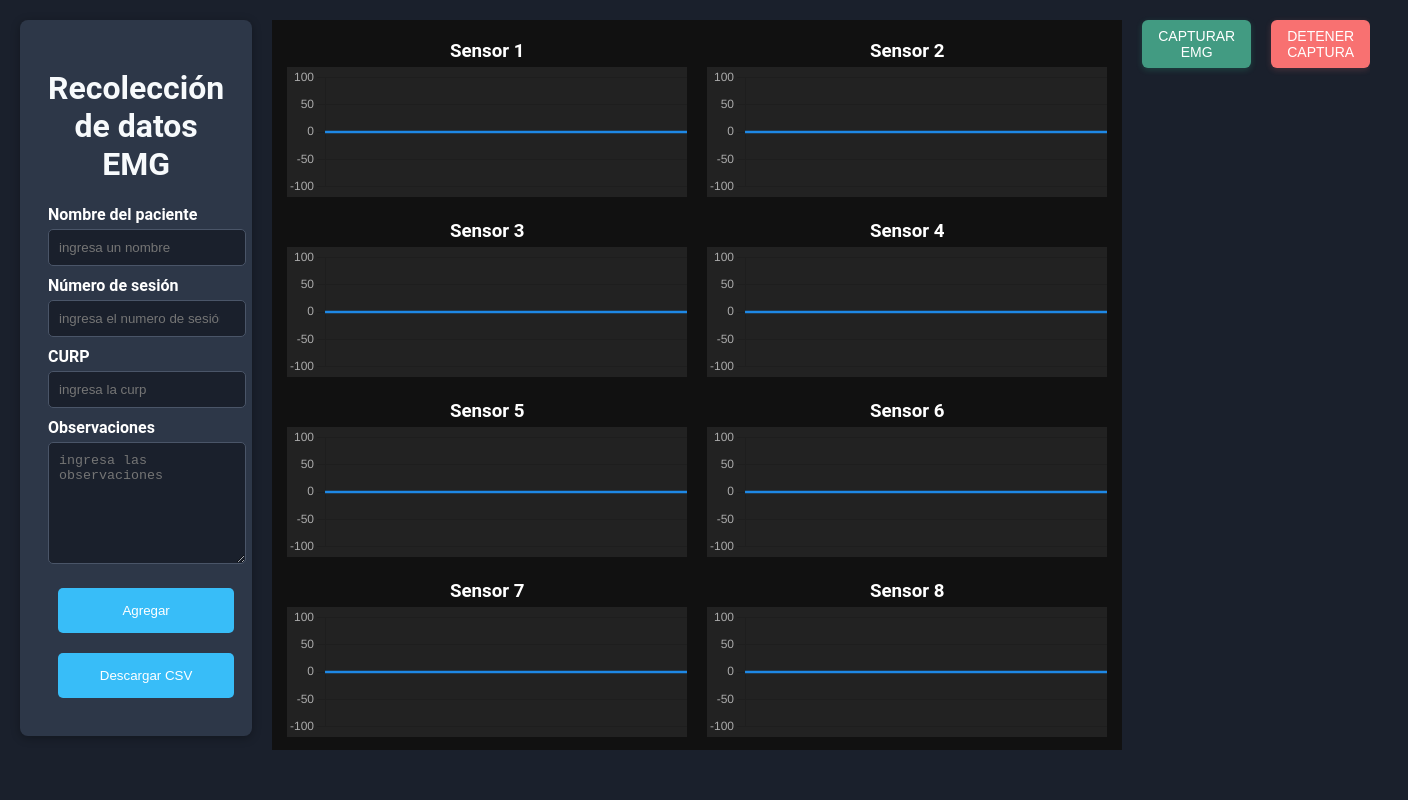
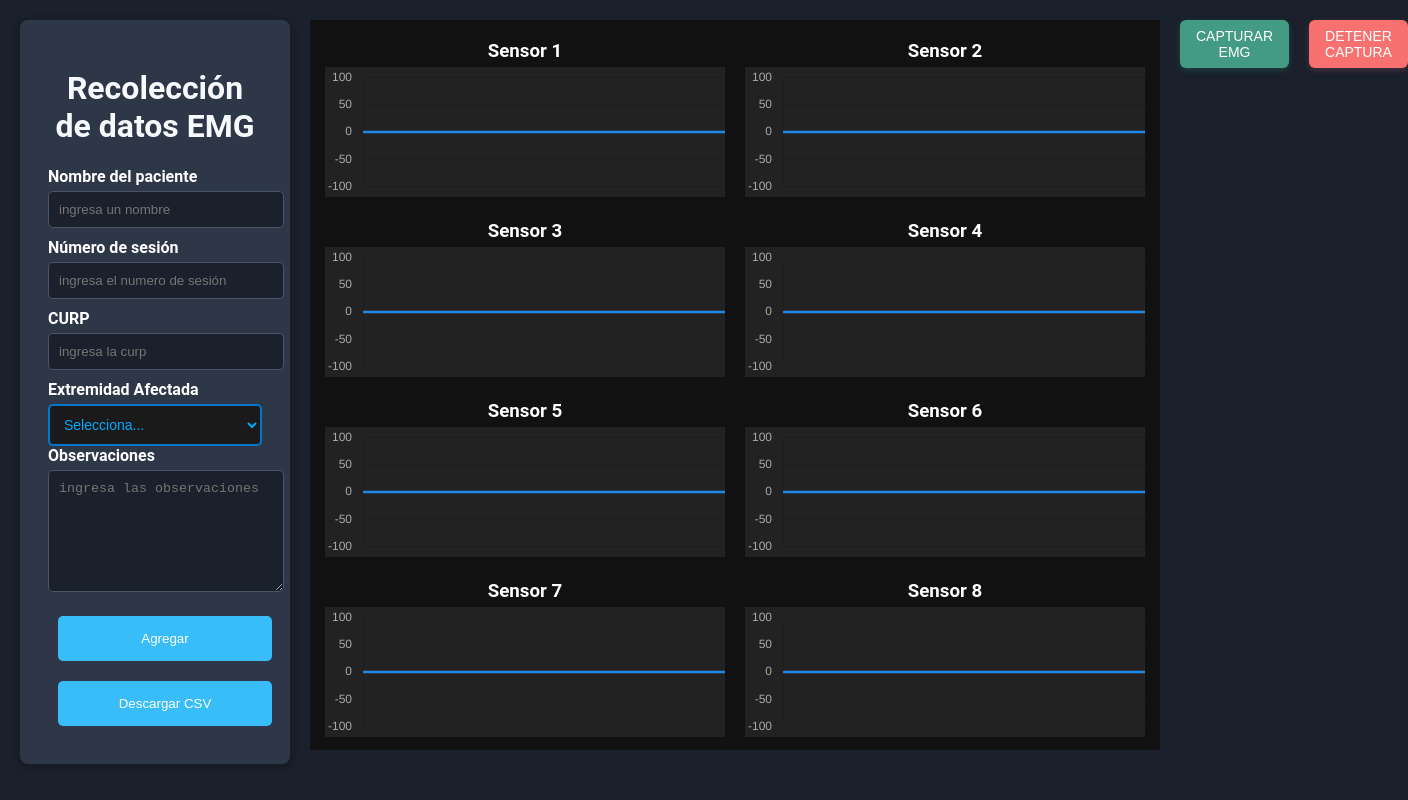
Before and after one commit to Kevin-K01/APP_RecDatosEMG, a React (Vite) app: page / in a window 1280 px wide. Shown: the whole page, 1408 px wide, since content can reach past the window. Built offline with nearby package versions, Linux system fonts and the light colour scheme; no server answers.

Commit message:
se agrego la opcion de extremidad afectada

```diff
--- a/src/assets/Componentes/DatosUser.jsx
+++ b/src/assets/Componentes/DatosUser.jsx
@@ -6,6 +6,7 @@ const DatosUser = () => {
     nombre: "",
     sesion: "",
     curp: "",
+    Extremidad_Afectada: "",
     observaciones: "",
   });
 
@@ -27,12 +28,12 @@ const DatosUser = () => {
     e.preventDefault();
     console.log("Formulario enviado: ", formData);
     // Verificar que los campos no estén vacíos antes de agregar los datos
-    if (formData.nombre && formData.sesion && formData.observaciones &&formData.curp) {
+    if (formData.nombre && formData.sesion && formData.Extremidad_Afectada && formData.observaciones &&formData.curp) {
         // Agregar los datos al estado y al localStorage solo si todos los campos están completos
         const newData = [...allData, formData];
         setAllData(newData);
         localStorage.setItem("formData", JSON.stringify(newData));
-        setFormData({ nombre: "", sesion: "", curp:"",  observaciones: ""}); // Limpiar el formulario
+        setFormData({ nombre: "", sesion: "", curp:"", Extremidad_Afectada:"",  observaciones: ""}); // Limpiar el formulario
       }
   };
 
@@ -44,12 +45,12 @@ const DatosUser = () => {
       }
     // Crear el archivo CSV con los datos almacenados
     const csvRows = [];
-    const headers = ["Nombre", "Sesión", "curp", "Observaciones"];
+    const headers = ["Nombre", "Sesión", "curp", "Extremidad_Afectada", "Observaciones"];
     csvRows.push(headers.join(",")); // Cabeceras del archivo CSV
 
     // Convertir los datos a filas CSV
     allData.forEach((row) => {
-      const values = [row.nombre, row.sesion, row.curp, row.observaciones];
+      const values = [row.nombre, row.sesion, row.curp, row.Extremidad_Afectada, row.observaciones];
       csvRows.push(values.join(","));
     });
 
@@ -101,6 +102,15 @@ const DatosUser = () => {
         value={formData.curp}
         onChange={handleChange}
         />
+        <div clasName="contenedor">
+        <label>Extremidad Afectada</label>
+        <select value={formData.Extremidad_Afectada} onChange={handleChange}>
+        <option value="">Selecciona...</option>
+        <option value="opcion1">Miembro superior derecho</option>
+        <option value="opcion2">Miembro superior izquierdo</option>
+        </select>
+        </div>
+
 
         <label>Observaciones</label>
         <textarea
--- a/src/assets/Styles_css/formulario.css
+++ b/src/assets/Styles_css/formulario.css
@@ -115,3 +115,42 @@
     padding: 0;
     color: #f7fafc;
   }
+
+
+  /*Estilos generales del select*/
+  select{
+    background-color:#1a1a1a;
+    color:#00aaff;
+    border:2px solid #0077cc;
+    padding:10px;
+    font-size:14px;
+    border-radius:5px;
+    outline:none;
+    cursor:pointer;
+    transition: all 0.3s ease-in-out;
+    margin: 0px;
+  }
+/*cambia el color cuando el usuario se coloca sobre el*/
+  select:hover{
+    border-color:#00ccff;
+  }
+
+  select:focus{
+    box-shadow:0px 0px 10px #00ccff;
+    border-color: #00ccff;
+  }
+
+  /*estilo para las opciones*/
+  option{
+    background-color:#000000;
+    color:#00aaff;
+    font-size:14px;
+    padding:5px;
+  }
+
+  /*Estilo cuando se selecciona una opción*/
+  select option:checked{
+    background-color: #0077cc;
+    color:white;
+
+  }
```
